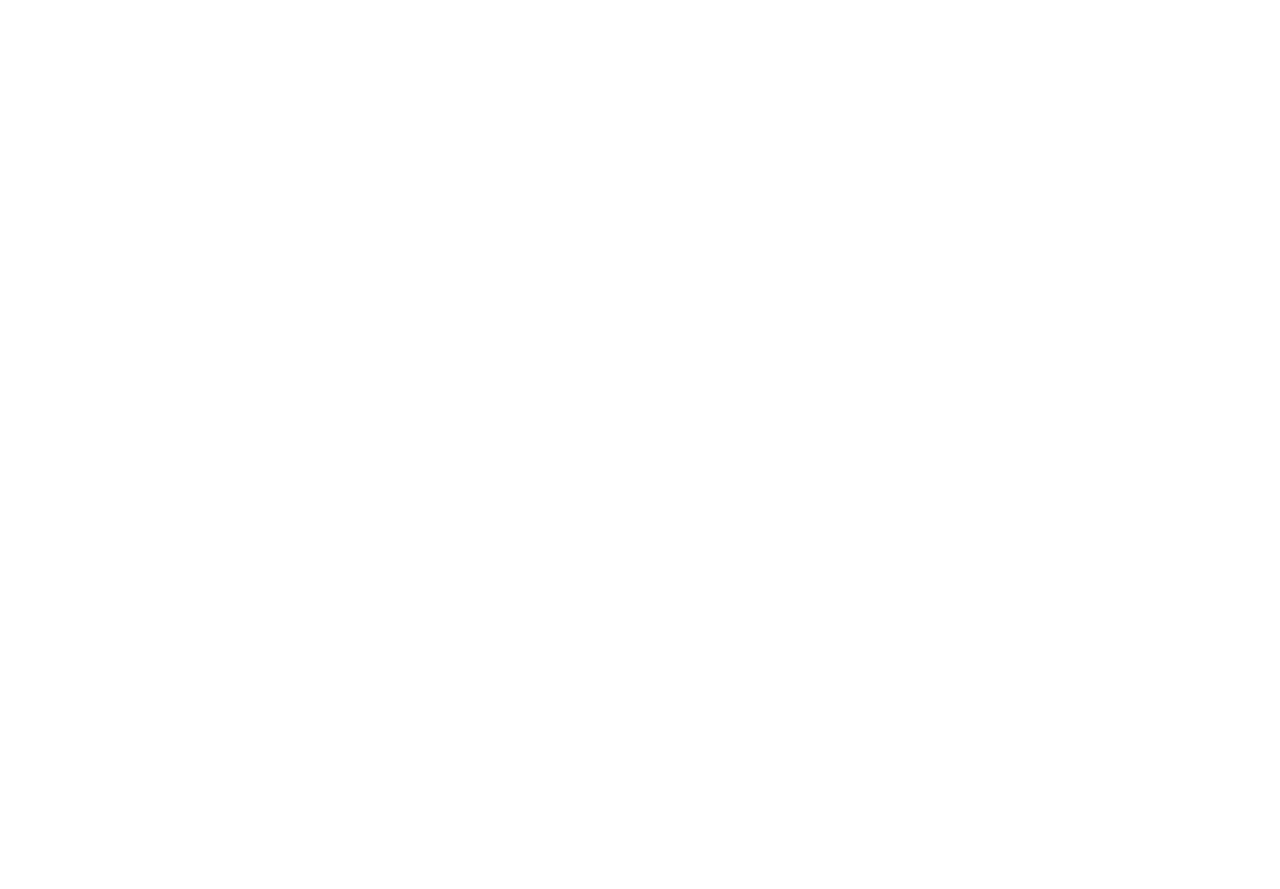
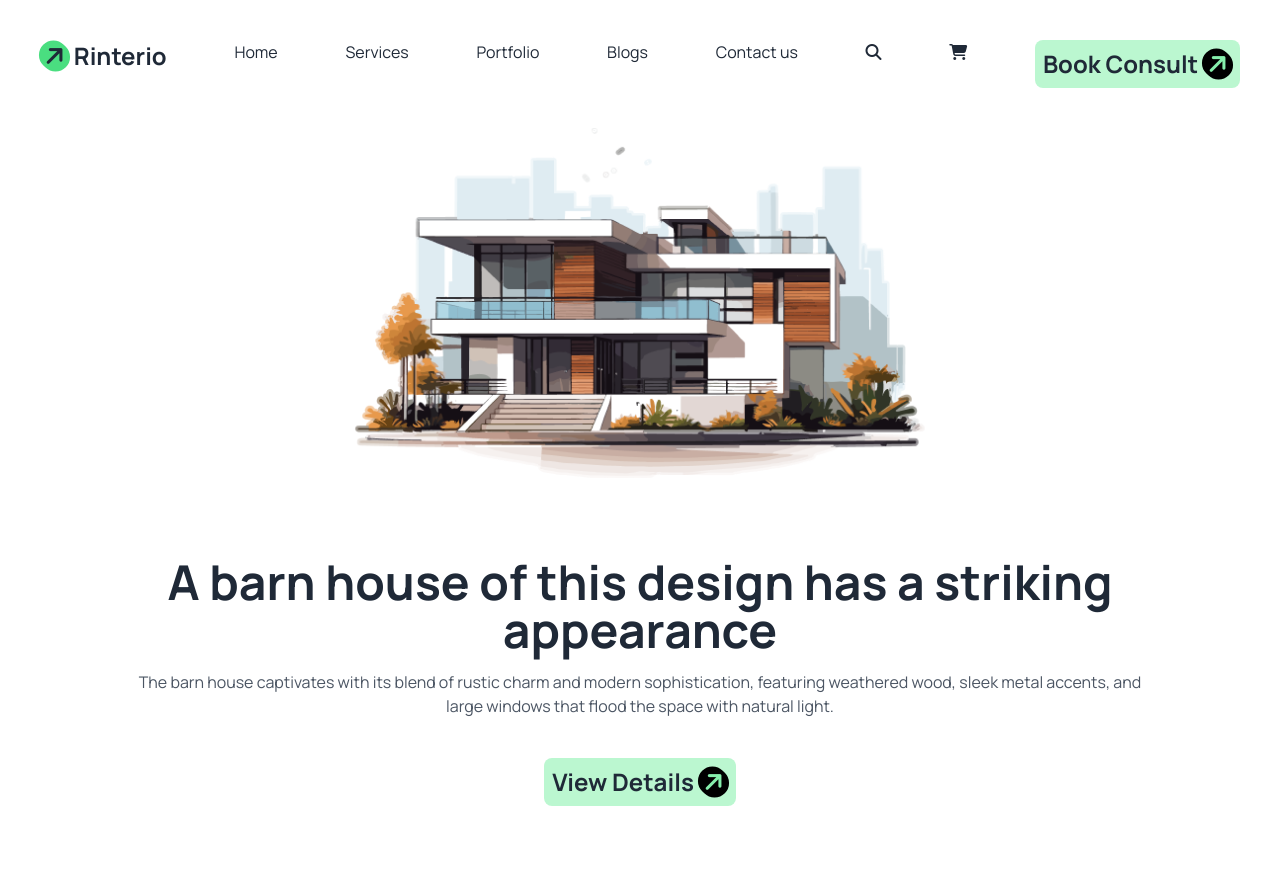
Before and after one commit to sunnah117/assignment-3, a plain HTML site: page index.html in a window 1280 px wide. Before the commit the page ends 800 px from the top, so only its background shows below. Drawn offline with nearby package versions, Linux system fonts and the light colour scheme.

Commit message:
finished the first section

```diff
--- a/index.html
+++ b/index.html
@@ -1,30 +1,119 @@
 <!DOCTYPE html>
-<html lang="en">
+<html data-theme="light" lang="en">
   <head>
-     <meta charset="UTF-8">
-     <meta name="viewport" content="width=device-width, initial-scale=1.0">
+    <meta charset="UTF-8" />
+    <meta name="viewport" content="width=device-width, initial-scale=1.0" />
     <title>House Designing</title>
     <!-- google font -->
-     <link rel="preconnect" href="https://fonts.googleapis.com">
-     <link rel="preconnect" href="https://fonts.gstatic.com" crossorigin>
-     <link href="https://fonts.googleapis.com/css2?family=Manrope:wght@200..800&display=swap" rel="stylesheet">
+    <link rel="preconnect" href="https://fonts.googleapis.com" />
+    <link rel="preconnect" href="https://fonts.gstatic.com" crossorigin />
+    <link
+      href="https://fonts.googleapis.com/css2?family=Manrope:wght@200..800&display=swap"
+      rel="stylesheet"
+    />
     <!-- font awesome -->
-     <script src="https://kit.fontawesome.com/6aa1e7615e.js" crossorigin="anonymous"></script>
+    <script
+      src="https://kit.fontawesome.com/6aa1e7615e.js"
+      crossorigin="anonymous"
+    ></script>
     <!-- tailwind cdn -->
     <script src="https://cdn.tailwindcss.com"></script>
+    <!-- daisyui cdn  -->
+    <link
+      href="https://cdn.jsdelivr.net/npm/daisyui@4.12.10/dist/full.min.css"
+      rel="stylesheet"
+      type="text/css"
+    />
+    <script src="https://cdn.tailwindcss.com"></script>
+
     <script>
       tailwind.config = {
         theme: {
           extend: {
             colors: {
-                  clifford: '#da373d',
-                }
-              }
-            }
-          }
+              clifford: "#da373d",
+            },
+            fontFamily: {
+              manrope: ["manrope", "sans-serif"],
+            },
+          },
+        },
+      };
     </script>
   </head>
-<body>
+  <body class="font-manrope">
+    <main class="max-w-screen-xl mx-auto p-6 lg:p-10">
+      <!-- header section -->
+      <header>
+        <!-- nav bar for samll device -->
 
+        <nav class=" navbar bg-base-100 lg:hidden">
+          <div class="navbar-start">
+            <a class="btn btn-ghost text-xl"><i class="bg-green-400 p-1 rounded-full   -rotate-45 fa-solid fa-arrow-right"></i>   Rinterio</a>
+          </div>
+
+          <div class="navbar-end">
+            <div class="dropdown dropdown-end">
+              <div tabindex="0" role="button" class="btn btn-ghost lg:hidden">
+                <i class="text-2xl fa-solid fa-bars"> </i>
+              </div>
+              <ul
+                tabindex="0"
+                class="menu menu-sm dropdown-content bg-base-100 rounded-box z-[1] mt-3 w-52 p-2 shadow"
+              >
+                <li><a>Home</a></li>
+                <li>
+                  <a>Services</a>
+                 </li>
+                <li><a>About Us</a></li>
+                <li><a>Blogs</a></li>
+                <li><i class="fa-solid fa-magnifying-glass"></i></li>
+                <li><i class="fa-solid fa-cart-shopping"></i></li>
+
+              </ul>
+            </div>
+          </div>
+        </nav>
+        <!-- header icons and buttons -->
+        <nav class="lg:flex justify-between  hidden">
+        <div class="text-xl font-bold lg:text-2xl"><i class="bg-green-400 p-1 rounded-full   -rotate-45 fa-solid fa-arrow-right"></i>   Rinterio</div>
+        <div>
+          <a>Home</a>
+        </div>
+        <div>
+          <a>Services</a>
+        </div>
+        <div>
+          <a>Portfolio</a>
+        </div>
+        <div>
+          <a>Blogs</a>
+        </div>
+        <div>
+          <a>Contact us</a>
+        </div>
+        <div>
+          <i class="fa-solid fa-magnifying-glass"></i>
+        </div>
+        <div>
+          <i class="fa-solid fa-cart-shopping"></i>
+        </div>
+        <div class="bg-green-200 rounded-lg px-2 py-2 text-center text-xl font-bold lg:text-2xl"> Book Consult <i class="bg-black p-1 rounded-full text-green-300  -rotate-45 fa-solid fa-arrow-right"></i></div>
+      </nav>
+        <!-- image and heading underneathe -->
+        <div class=" lg:flex items-center justify-center pt-10" >
+          <img src="assets/banner.png" alt=""></div>
+          <!-- image texts -->
+          <div class=" lg:p-20 items-center justify-center">
+            <h1 class="text-center text-3xl font-bold lg:text-5xl ">A barn house of this design has a
+           striking appearance</h1>
+            <p class="text-gray-600 text-center mt-4 ">The barn house captivates with its blend of rustic charm and modern sophistication, featuring weathered wood, sleek metal accents, and large windows that flood the space with natural light.</p>
+            <div class=" flex justify-center items-center mt-5git add . lg:mt-10 ">
+              <button class="bg-green-200 rounded-lg px-2 py-2  text-center text-xl font-bold lg:text-2xl"> View Details <i class="bg-black p-1 rounded-full text-green-300  -rotate-45 fa-solid fa-arrow-right"></i></button></div>
+            </button>
+          </div>
+
+      </header>
+    </main>
   </body>
 </html>
```
Lines whose indentation alone changed are shown as unchanged.
